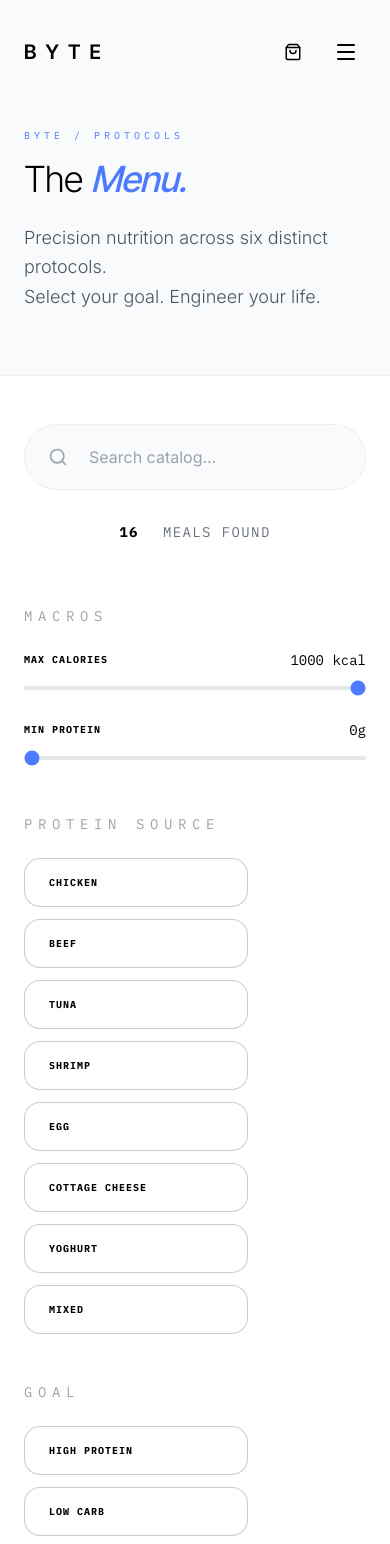
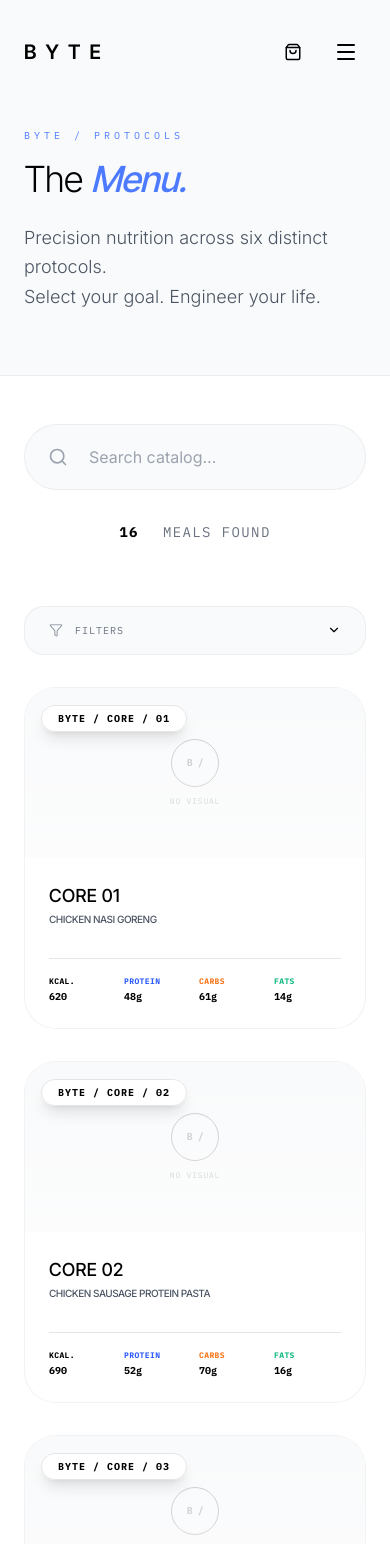
Before and after one commit to gitcipi/BYTELAB, a React (Vite) app: page /menu in a window 390 px wide. Shown: the top 1544 px of the page. Built offline with nearby package versions, Linux system fonts and the light colour scheme.

Commit message:
feat: add mobile filter dropdown to Menu page

```diff
--- a/src/pages/Menu.tsx
+++ b/src/pages/Menu.tsx
@@ -1,6 +1,6 @@
 import { useState, useMemo, useEffect } from 'react';
 import { motion, AnimatePresence } from 'framer-motion';
-import { Search, X, Info, ChevronLeft, ChevronRight } from 'lucide-react';
+import { Search, X, Info, ChevronLeft, ChevronRight, Filter, ChevronDown } from 'lucide-react';
 import { ALL_MEALS } from '../data/meals';
 import { type Meal } from '../types';
 import { useCart } from '../context/CartContext';
@@ -293,6 +293,7 @@ const MealModal = ({ meals, currentIndex, onClose, onNavigate, addToCart }: { me
 const Menu = () => {
   const { addToCart } = useCart();
   const [searchTerm, setSearchTerm] = useState('');
+  const [showFilters, setShowFilters] = useState(false);
   const [activeCategory, setActiveCategory] = useState<string | null>(null);
   const [activeProtein, setActiveProtein] = useState<string | null>(null);
   const [activeGoal, setActiveGoal] = useState<string | null>(null);
@@ -376,10 +377,24 @@ const Menu = () => {
             </div>
           </div>
 
-          <div className="grid grid-cols-1 lg:grid-cols-4 gap-16">
+          <div className="grid grid-cols-1 lg:grid-cols-4 gap-8 lg:gap-16">
+            {/* Mobile Filters Toggle */}
+            <div className="lg:hidden">
+              <button
+                onClick={() => setShowFilters(!showFilters)}
+                className="w-full flex items-center justify-between px-6 py-4 rounded-[20px] bg-gray-50 dark:bg-surface border border-black/5 dark:border-border font-mono text-[10px] tracking-widest uppercase transition-all active:scale-[0.98]"
+              >
+                <div className="flex items-center gap-3">
+                  <Filter size={14} className={showFilters ? 'text-accent-light dark:text-accent' : 'text-gray-400'} />
+                  <span className={showFilters ? 'text-black dark:text-white font-bold' : 'text-gray-500'}>Filters</span>
+                </div>
+                <ChevronDown size={14} className={`transition-transform duration-300 ${showFilters ? 'rotate-180' : ''}`} />
+              </button>
+            </div>
+
             {/* Filters Sidebar */}
-            <div className="lg:col-span-1 space-y-12">
-              <div className="space-y-6">
+            <div className={`${showFilters ? 'block' : 'hidden'} lg:block lg:col-span-1 space-y-12`}>
+              <div className="space-y-6 pt-4 lg:pt-0">
                 <span className="text-sm font-mono tracking-[0.4em] text-gray-400 dark:text-secondary/60 uppercase block">Macros</span>
                 <RangeSlider label="Max Calories" value={maxCals} max={1000} onChange={setMaxCals} unit=" kcal" />
                 <RangeSlider label="Min Protein" value={minProtein} max={100} onChange={setMinProtein} unit="g" />
@@ -394,7 +409,7 @@ const Menu = () => {
                 </div>
               </div>
 
-              <div className="space-y-6">
+              <div className="space-y-6 pb-4 lg:pb-0">
                 <span className="text-sm font-mono tracking-[0.4em] text-gray-400 dark:text-secondary/60 uppercase block">Goal</span>
                 <div className="flex flex-col gap-3">
                   {GOALS.map(g => (
```
